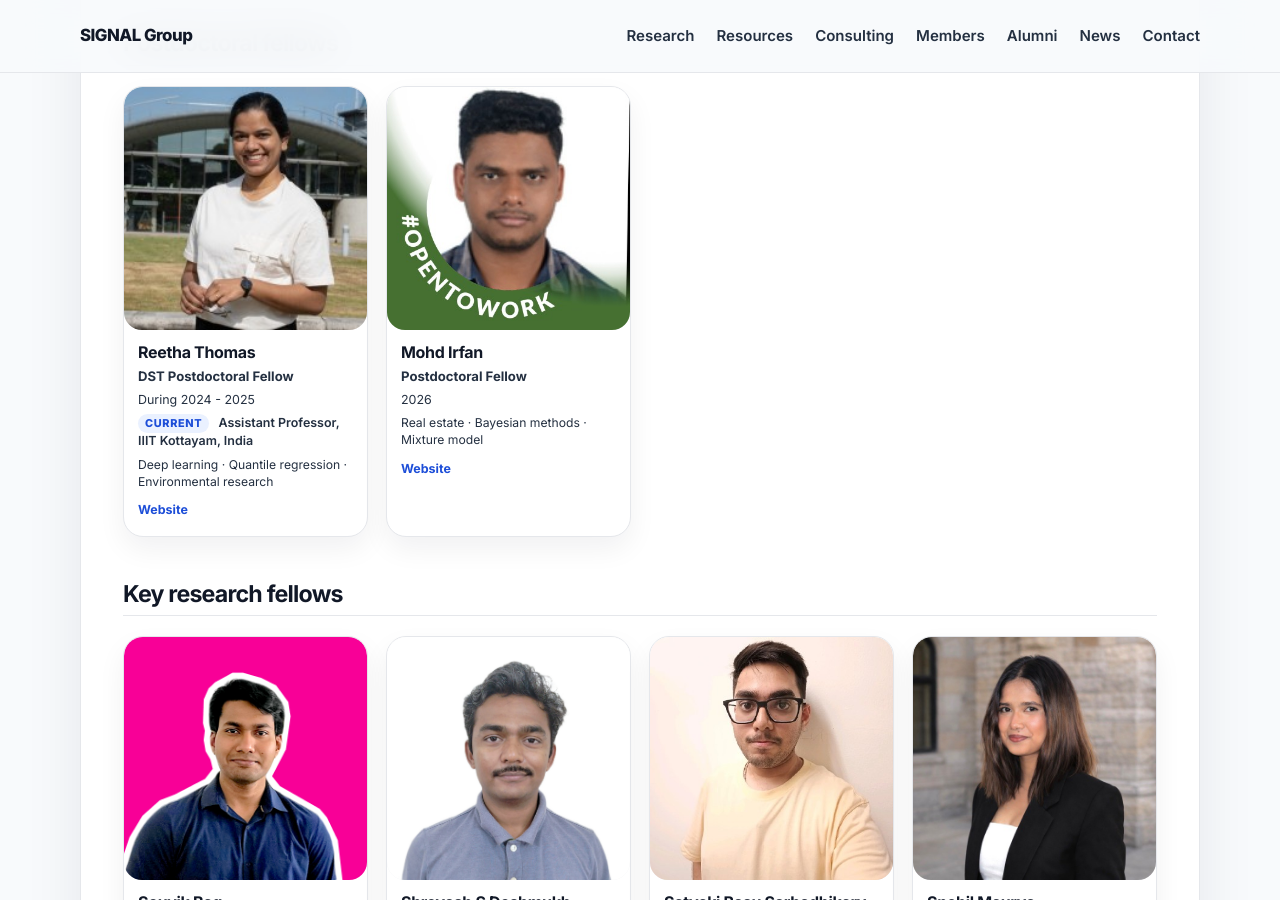
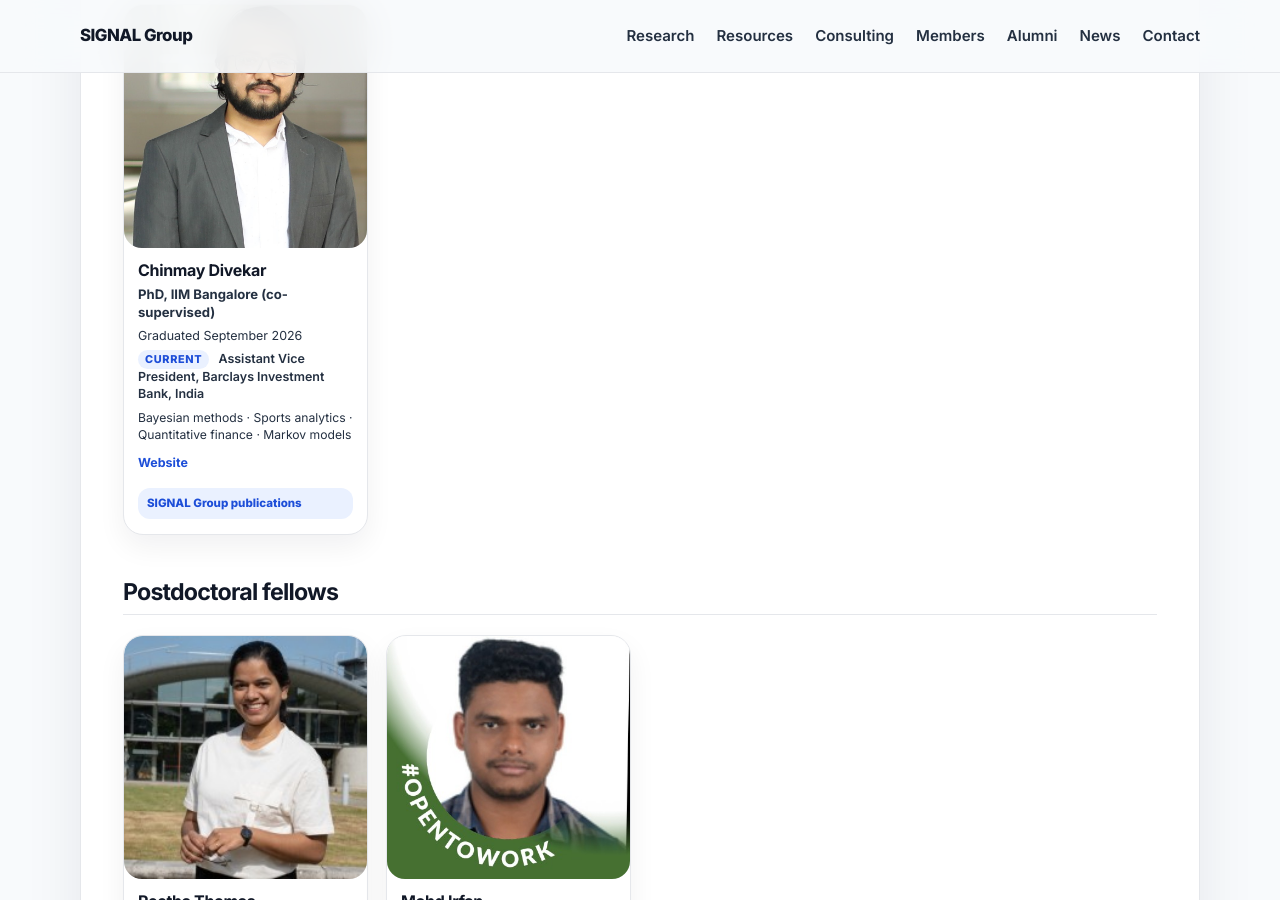
Before and after one commit to soudeepd/soudeeps-research-group, a Jekyll site: the page built from docs/_pages/alumni.md, in a window 1280 px wide and 900 px high, scrolled down 1089 px. Built offline with Jekyll 4.4.1, drawn with Linux system fonts in a browser that asks for light colours.

Commit message:
members updated

```diff
--- a/docs/_data/alumni.yml
+++ b/docs/_data/alumni.yml
@@ -37,6 +37,17 @@
   current: Assistant Professor, IIM Kozhikode, India
   themes: Time series · Nonparametrics · Financial data · Applied probability
   webpage: "https://sites.google.com/view/archi-roy"
+
+- id: chinmay-divekar
+  name: Chinmay Divekar
+  category: phd
+  image: /assets/images/members/Chinmay_Divekar.jpg
+  role: PhD, IIM Bangalore (co-supervised)
+  period: Graduated September 2026
+  current: Assistant Vice President, Barclays Investment Bank, India
+  themes: Bayesian methods · Sports analytics · Quantitative finance · Markov models
+  webpage: "https://sites.google.com/view/chinmay-divekar/home"
+
 
 - id: souvik-bag
   name: Souvik Bag
--- a/docs/_data/members.yml
+++ b/docs/_data/members.yml
@@ -15,15 +15,6 @@
   themes: Time series · Nonparametrics · Financial data · Physics-informed neural network
   email: kunal.rai21@iimb.ac.in
   webpage: https://sites.google.com/view/kunalrai98/about
-
-- id: chinmay-divekar
-  name: Chinmay Divekar
-  category: phd
-  image: /assets/images/members/Chinmay_Divekar.jpg
-  role: PhD student, IIM Bangalore (co-supervised, thesis submitted)
-  themes: Bayesian methods · Sports analytics · Quantitative finance · Markov models
-  email: chinmay.divekar21@iimb.ac.in
-  webpage: https://sites.google.com/view/chinmay-divekar/home
 
 - id: amrutha-seshagiri
   name: Amrutha Seshagiri
```
